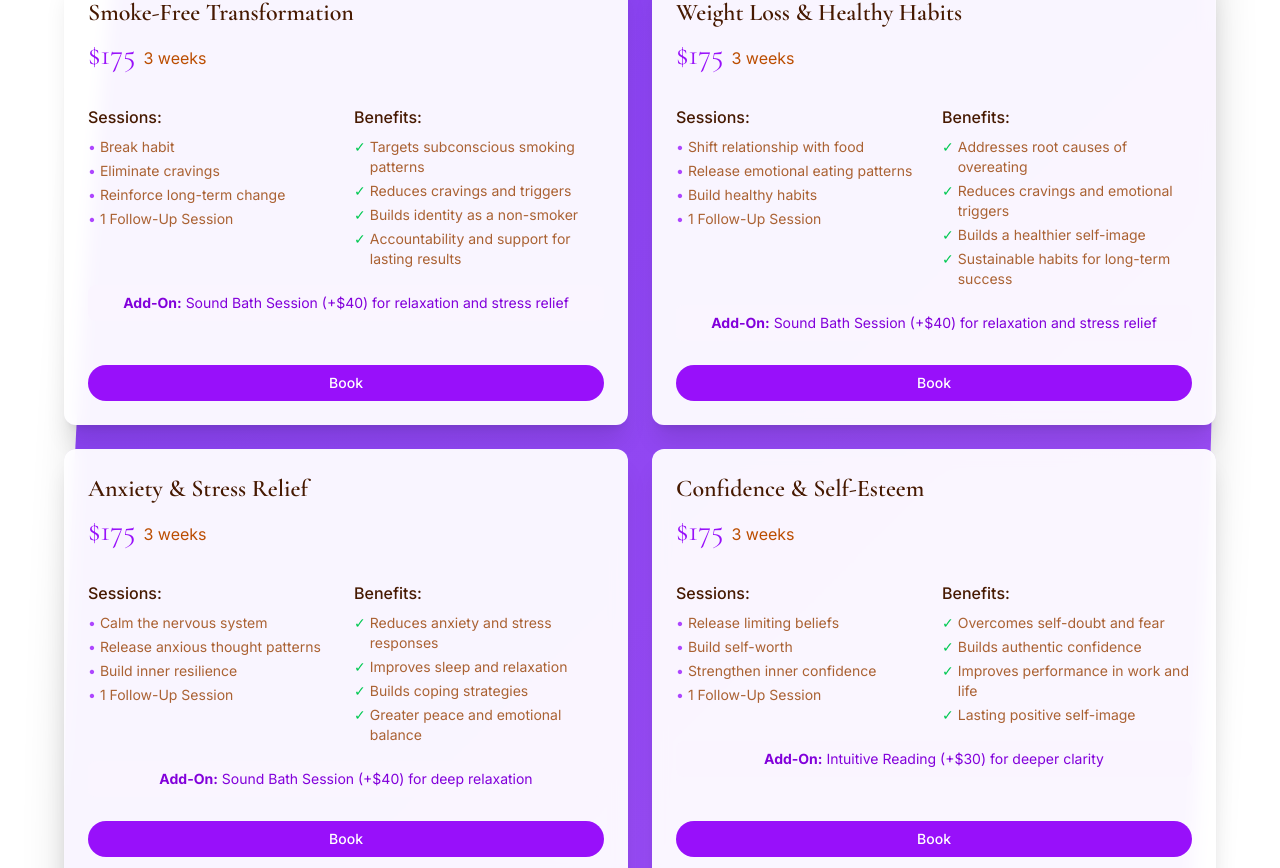
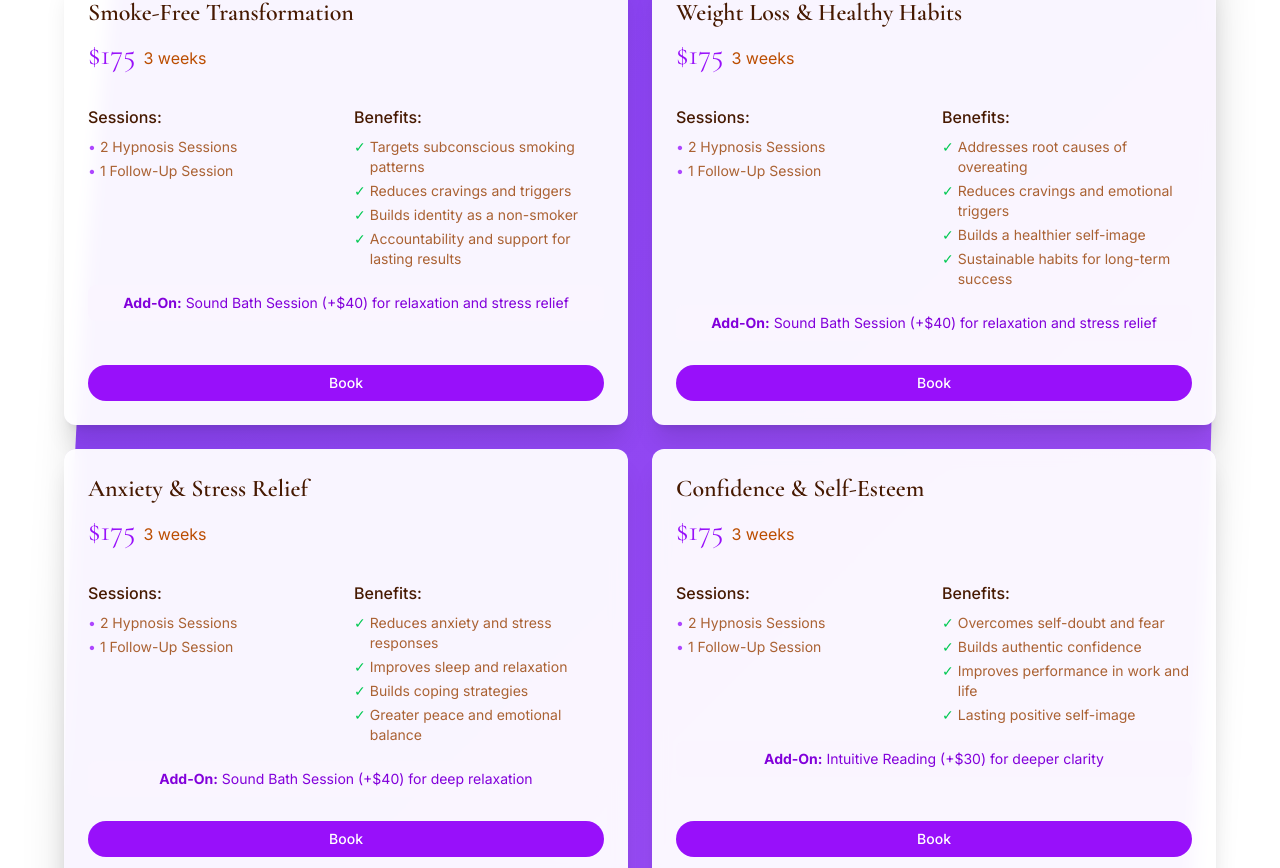
Before and after one commit to Istephensondev/open-road-wellness-website, a Next.js app: page / in a window 1280 px wide. Shown: the part 3009-3877 px from the top of the page. Built offline with nearby package versions, Linux system fonts and the light colour scheme.

Commit message:
Update specialty programs to 2 hypnosis sessions + 1 follow-up
Made-with: Cursor

```diff
--- a/components/packages.tsx
+++ b/components/packages.tsx
@@ -117,9 +117,7 @@ const specialtyPrograms = [
     duration: "3 weeks",
     price: "$175",
     sessions: [
-      "Break habit",
-      "Eliminate cravings",
-      "Reinforce long-term change",
+      "2 Hypnosis Sessions",
       "1 Follow-Up Session",
     ],
     extras: [
@@ -141,9 +139,7 @@ const specialtyPrograms = [
     duration: "3 weeks",
     price: "$175",
     sessions: [
-      "Shift relationship with food",
-      "Release emotional eating patterns",
-      "Build healthy habits",
+      "2 Hypnosis Sessions",
       "1 Follow-Up Session",
     ],
     extras: [
@@ -165,9 +161,7 @@ const specialtyPrograms = [
     duration: "3 weeks",
     price: "$175",
     sessions: [
-      "Calm the nervous system",
-      "Release anxious thought patterns",
-      "Build inner resilience",
+      "2 Hypnosis Sessions",
       "1 Follow-Up Session",
     ],
     extras: [
@@ -189,9 +183,7 @@ const specialtyPrograms = [
     duration: "3 weeks",
     price: "$175",
     sessions: [
-      "Release limiting beliefs",
-      "Build self-worth",
-      "Strengthen inner confidence",
+      "2 Hypnosis Sessions",
       "1 Follow-Up Session",
     ],
     extras: [
@@ -329,7 +321,7 @@ export function Packages() {
         {/* Specialty Programs */}
         <div className="mb-12">
           <h3 className="font-serif text-2xl md:text-3xl text-white text-center mb-6 drop-shadow">Specialty Programs - Focused Transformation</h3>
-          <p className="text-white/80 text-center mb-8 max-w-2xl mx-auto text-base md:text-lg">Each 3-week program includes 3 hypnosis sessions + 1 follow-up, personalized notes, and ongoing support.</p>
+          <p className="text-white/80 text-center mb-8 max-w-2xl mx-auto text-base md:text-lg">Each 3-week program includes 2 hypnosis sessions + 1 follow-up, personalized notes, and ongoing support.</p>
           <div className="grid md:grid-cols-2 gap-6">
             {specialtyPrograms.map((program, index) => (
               <Card key={program.name} className={`bg-white/95 backdrop-blur-sm border-0 shadow-xl transition-all duration-500 hover:shadow-2xl flex flex-col ${isVisible ? 'opacity-100 translate-y-0' : 'opacity-0 translate-y-10'}`} style={{ transitionDelay: `${index * 100}ms` }}>
```
